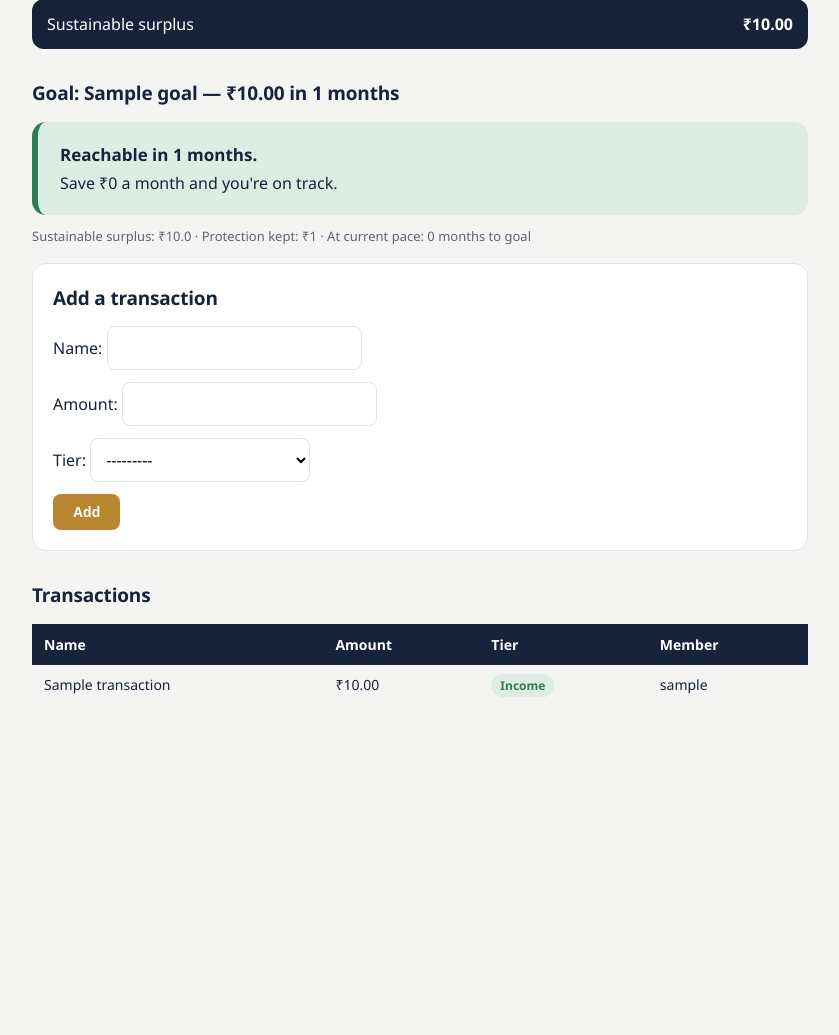
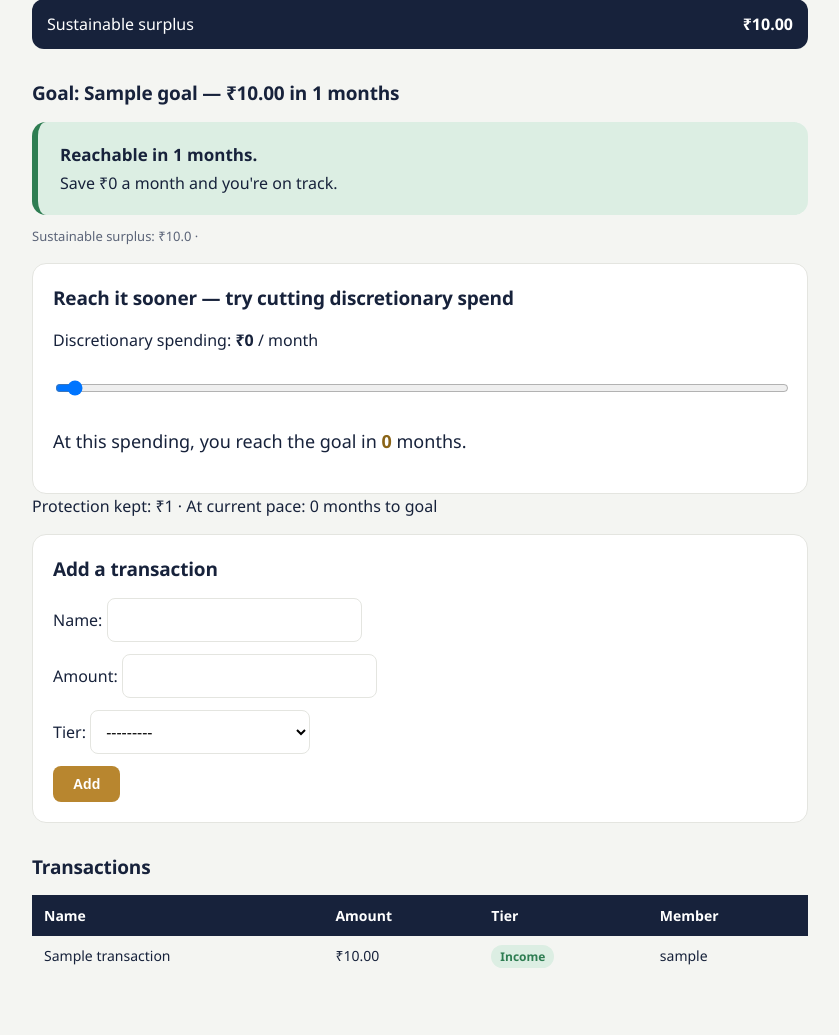
Before and after one commit to Ac30-codes/finfamily, a Django app: page / in a window 1280 px wide. Shown: the part 297-1332 px from the top of the page, without its empty margins (220-1059 px from the left). Before the commit the page ends 994 px from the top, so only its background shows below. Run offline with Django 5.2, Linux system fonts and the light colour scheme; a user stored in the database is signed in; tables that the repository leaves empty hold one stand-in row (values such as "Sample post").

Commit message:
Add interactive acceleration slider

```diff
--- a/core/templates/core/dashboard.html
+++ b/core/templates/core/dashboard.html
@@ -43,6 +43,67 @@
     {% endif %}
 
     <p class="meta">Sustainable surplus: ₹{{ analysis.surplus }} ·
+        <div class="card" id="slider-card"
+         data-surplus="{{ analysis.surplus }}"
+         data-protection="{{ analysis.protection }}"
+         data-discretionary="{{ discretionary }}"
+         data-target="{{ goal.target_amount }}"
+         data-saved="{{ goal.saved_amount }}">
+        <h2 style="margin-top:0">Reach it sooner — try cutting discretionary spend</h2>
+
+        <p>Discretionary spending: <strong>₹<span id="disc-value">{{ discretionary }}</span></strong> / month</p>
+        <input type="range" id="disc-slider"
+               min="0" max="{{ discretionary }}" value="{{ discretionary }}" step="500"
+               style="width:100%">
+
+        <p style="margin-top:16px; font-size:18px;">
+            At this spending, you reach the goal in
+            <strong id="months-result" style="color:var(--brass-deep)">—</strong> months.
+            <span id="saved-badge" style="color:var(--green); font-weight:600;"></span>
+        </p>
+    </div>
+
+    <script>
+        const card = document.getElementById('slider-card');
+        const surplus = parseFloat(card.dataset.surplus);
+        const protection = parseFloat(card.dataset.protection);
+        const baseDisc = parseFloat(card.dataset.discretionary);
+        const target = parseFloat(card.dataset.target);
+        const saved = parseFloat(card.dataset.saved);
+        const remaining = target - saved;
+
+        const slider = document.getElementById('disc-slider');
+        const discValue = document.getElementById('disc-value');
+        const monthsResult = document.getElementById('months-result');
+        const savedBadge = document.getElementById('saved-badge');
+
+        function monthsFor(disc) {
+            const goalAllocation = surplus - protection - disc;
+            if (goalAllocation <= 0) return null;
+            return Math.ceil(remaining / goalAllocation);
+        }
+
+        const baseMonths = monthsFor(baseDisc);
+
+        function update() {
+            const disc = parseFloat(slider.value);
+            discValue.textContent = disc.toLocaleString('en-IN');
+            const months = monthsFor(disc);
+
+            if (months === null) {
+                monthsResult.textContent = '—';
+                savedBadge.textContent = '';
+                return;
+            }
+            monthsResult.textContent = months;
+
+            const saved = baseMonths - months;
+            savedBadge.textContent = saved > 0 ? `(${saved} months sooner!)` : '';
+        }
+
+        slider.addEventListener('input', update);
+        update();
+    </script>
        Protection kept: ₹{{ analysis.protection }} ·
        At current pace: {{ analysis.months_at_current }} months to goal</p>
     {% endif %}
```
